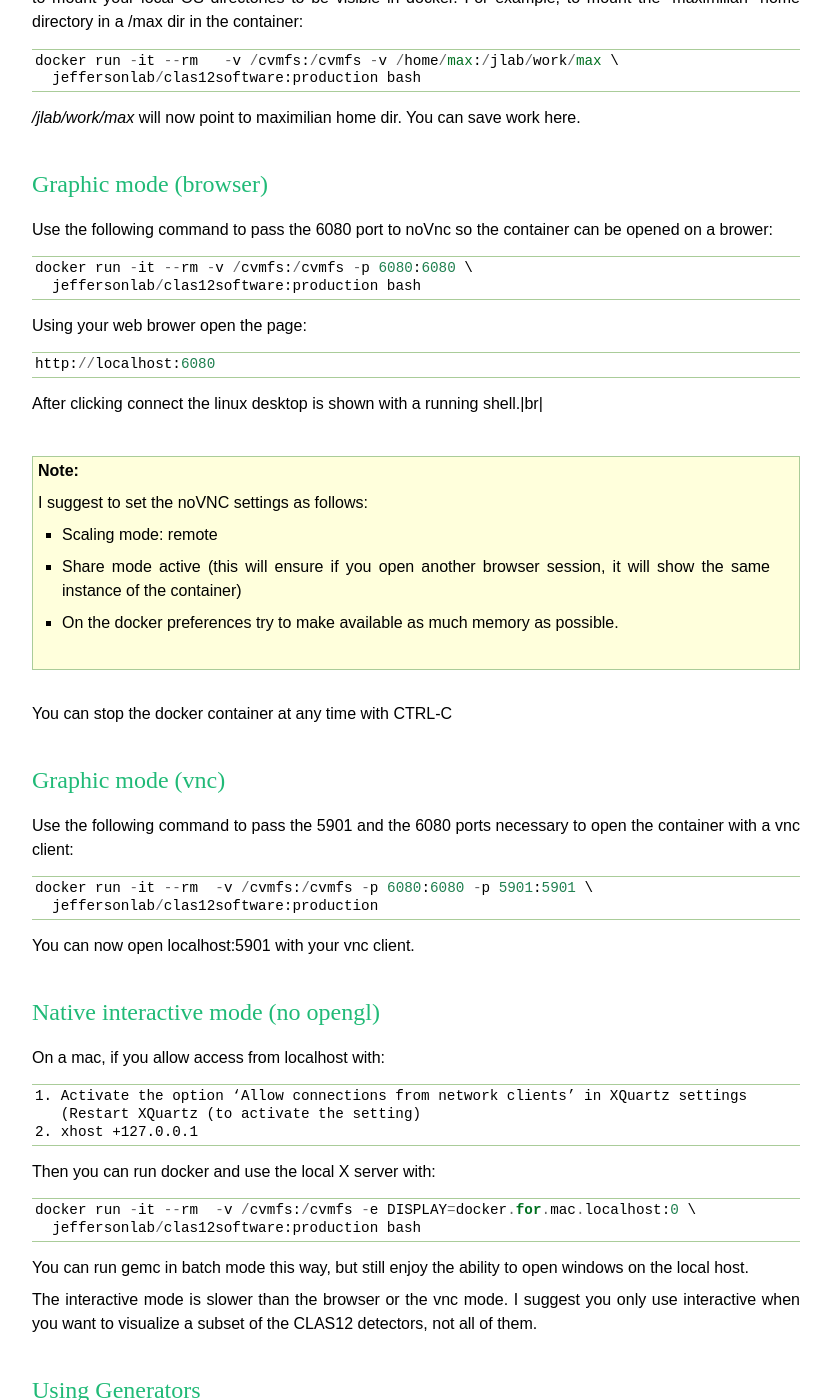
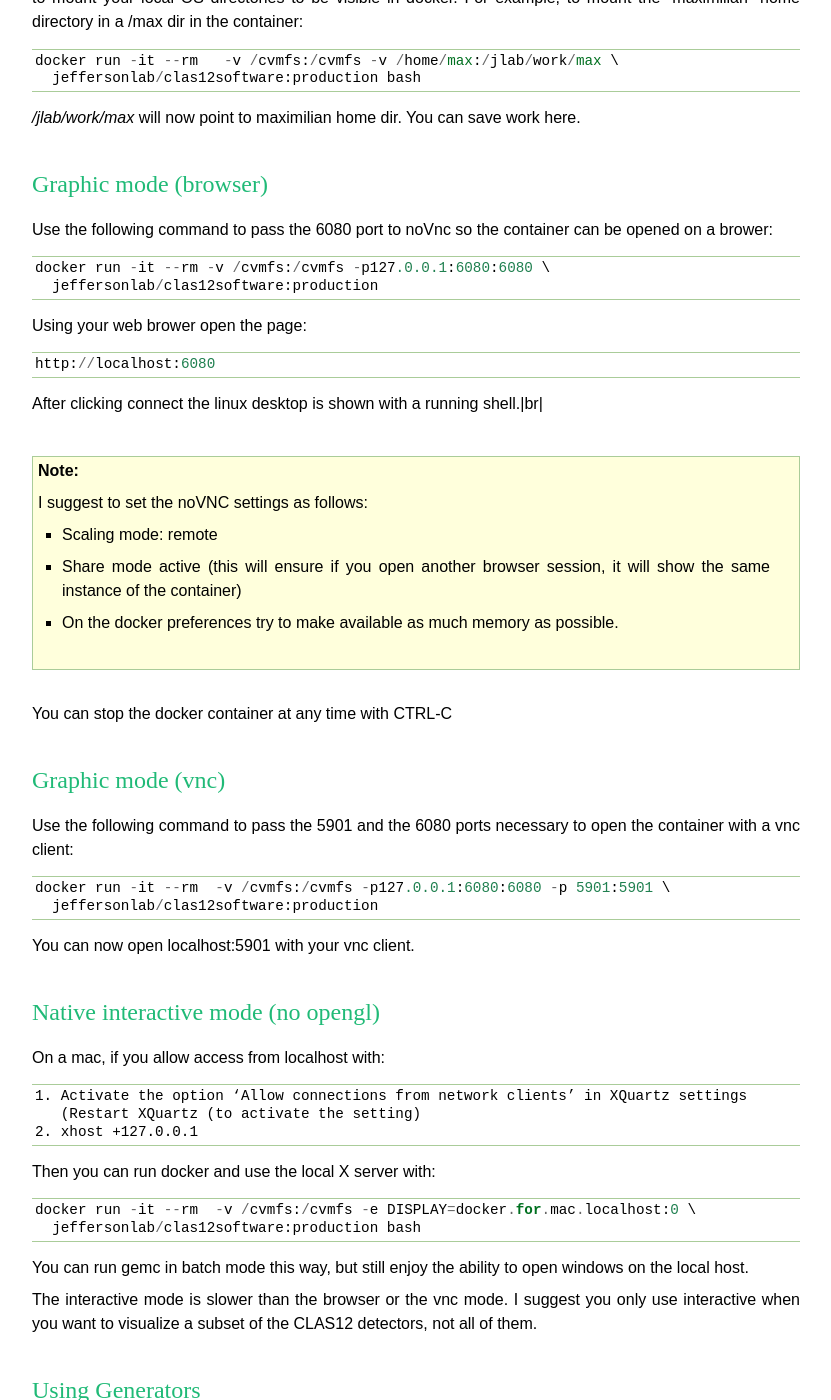
Before and after one commit to JeffersonLab/clas12container, a Sphinx documentation site: the page built from htmlDoc/source/examples.rst, in a window 1280 px wide and 1400 px high, scrolled down 536 px. Shown: the whole window, without its empty margins (208-1039 px from the left). Built offline with Sphinx 7.4.7, drawn with Linux system fonts in a browser that asks for light colours.

Commit message:
fixed docker command line

```diff
--- a/htmlDoc/source/examples.rst
+++ b/htmlDoc/source/examples.rst
@@ -47,8 +47,8 @@ Graphic mode (browser)
 
 Use the following command to pass the 6080 port to noVnc so the container can be opened on a brower::
 
- docker run -it --rm -v /cvmfs:/cvmfs -p 6080:6080 \
-   jeffersonlab/clas12software:production bash
+ docker run -it --rm -v /cvmfs:/cvmfs -p127.0.0.1:6080:6080 \
+   jeffersonlab/clas12software:production
 
 Using your web brower open the page::
 
@@ -81,7 +81,7 @@ Graphic mode (vnc)
 
 Use the following command to pass the 5901 and the 6080 ports necessary to open the container with a vnc client::
 
- docker run -it --rm  -v /cvmfs:/cvmfs -p 6080:6080 -p 5901:5901 \
+ docker run -it --rm  -v /cvmfs:/cvmfs -p127.0.0.1:6080:6080 -p 5901:5901 \
    jeffersonlab/clas12software:production
 
 You can now open localhost:5901 with your vnc client.
```
